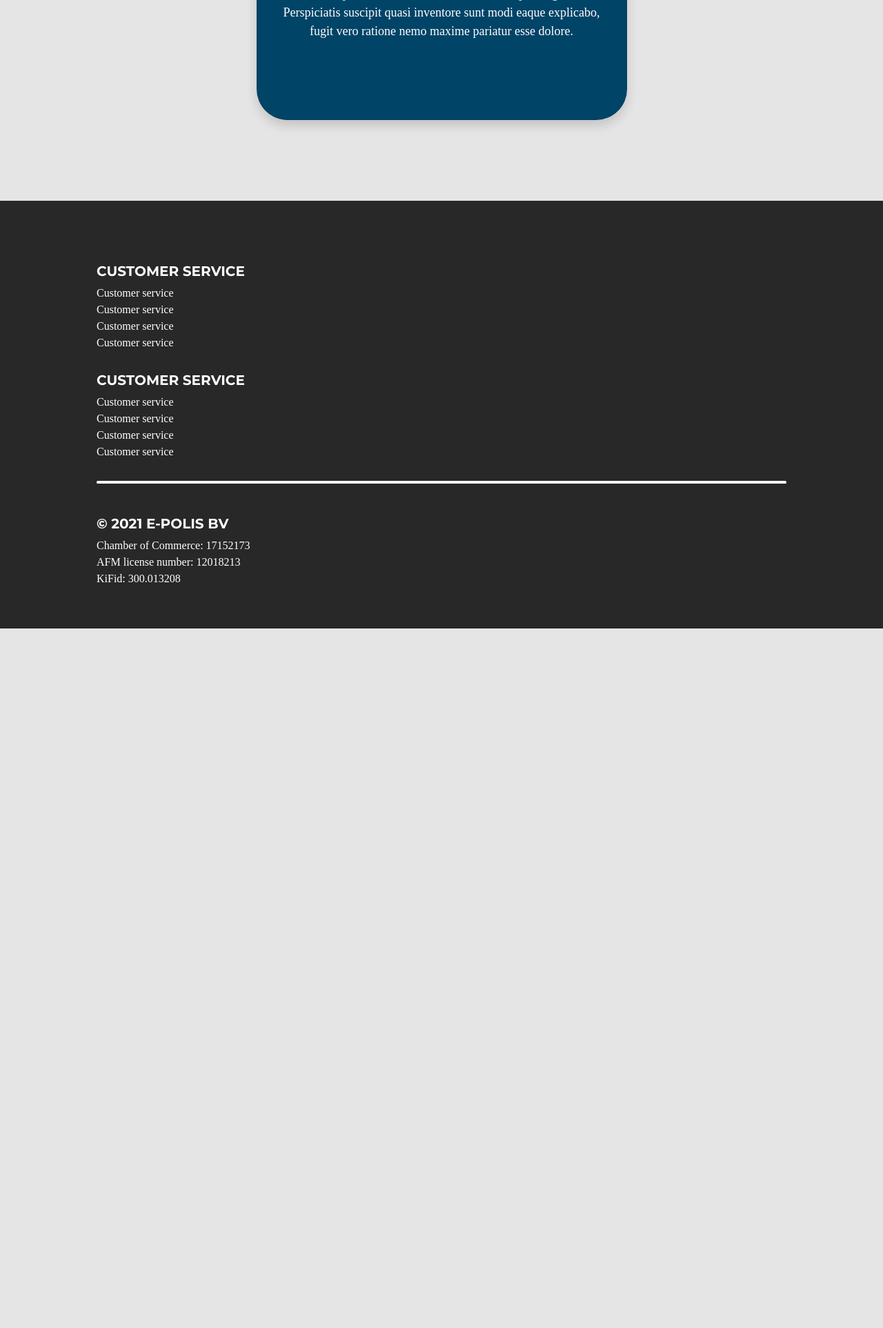
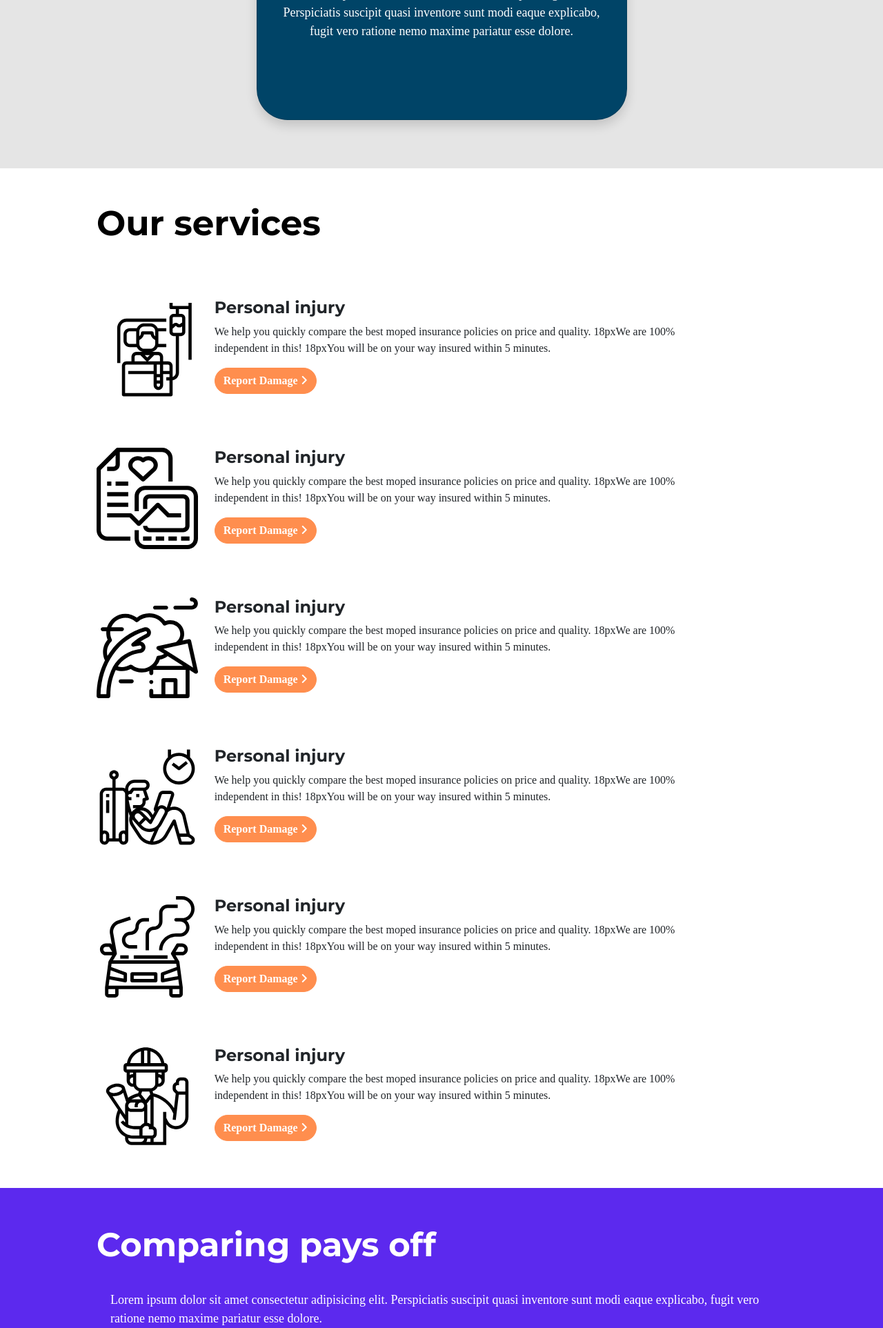
Before and after one commit to HibaSetti/Shade24, a PHP site: page / in a window 1280 px wide. Shown: the part 2904-4829 px from the top of the page at 69% size. Before the commit the page ends 3815 px from the top, so only its background shows below. Run offline with PHP 8.4, Linux system fonts and the light colour scheme; some libraries are stand-ins or nearby versions; some web fonts are replaced.

Commit message:
services

```diff
--- a/css/main.css
+++ b/css/main.css
@@ -12,6 +12,7 @@ html, body {
 }
 h1, h2, h3, h4, h5 {
     font-family: Montserrat-bold ;
+
 }
 header
 {
@@ -151,9 +152,10 @@ img{
 }
 .Three {
     width: 100%;
-    height: 2000px;
+    height: auto;
   text-align: center;
   background-color: #E5E5E5;
+  padding-bottom: 30px;
 }
 .Three h1 {
     font-size: 48px;
@@ -300,20 +302,40 @@ hr.rounded {
 .block a:hover {
     color:black;
 }
-.post .Three {
+.comparing {
     background-color: #5C29EE;
     color: white;
-    height: 346px;
+    height: auto;
     text-align: left;
+    padding-top: 25px;
+    padding-bottom: 40px;
 }
-.post .Three button {
+.orange-button {
     margin-top: 20px;
     background-color: #FF8E4E;
     border-color: #FF8E4E ;
     color: white;
+    font-weight: 600;
 
 }
-.post .Three button:hover {
+.orange-button:hover {
 background-color: transparent;
 color: #FF8E4E;
+border-color: #FF8E4E;
 }
+.services {
+    height: auto;
+    background-color: white;
+    padding-bottom: 60px;
+}
+.item {
+    padding-top: 70px;
+}
+.services .orange-button {
+    margin-top: 0px;
+}
+.services h1 {
+        margin-top: 50px;
+        font-size:50px;
+        color: black;
+}
--- a/index.php
+++ b/index.php
@@ -85,7 +85,95 @@
     </div>
   </div>
 </section>
-<section class="Fourth">
+<section class="services">
+  <div class="container">
+      <h1>Our services</h1>
+      <div class="item row">
+          <div class="left col-md-2">
+              <img src="images/patient.svg" />
+          </div>
+         <div class="right col-md-9">
+            <h4>Personal injury</h4>
+            <p>We help you quickly compare the best moped insurance policies on price and quality.
+              18pxWe are 100% independent in this! 18pxYou will be on your way insured within 5 minutes.</p>
+            <button class="btn btn-light rounded-pill orange-button"> Report Damage <i class="fas fa-angle-right"></i></button>
+
+          </div>
+      </div>
+      <div class="item row">
+          <div class="left col-md-2">
+              <img src="images/medical-history.svg" />
+          </div>
+         <div class="right col-md-9">
+            <h4>Personal injury</h4>
+            <p>We help you quickly compare the best moped insurance policies on price and quality.
+              18pxWe are 100% independent in this! 18pxYou will be on your way insured within 5 minutes.</p>
+            <button class="btn btn-light rounded-pill orange-button"> Report Damage <i class="fas fa-angle-right"></i></button>
+
+          </div>
+      </div>
+      <div class="item row">
+          <div class="left col-md-2">
+              <img src="images/storm.svg" />
+          </div>
+         <div class="right col-md-9">
+            <h4>Personal injury</h4>
+            <p>We help you quickly compare the best moped insurance policies on price and quality.
+              18pxWe are 100% independent in this! 18pxYou will be on your way insured within 5 minutes.</p>
+            <button class="btn btn-light rounded-pill orange-button"> Report Damage <i class="fas fa-angle-right"></i></button>
+
+          </div>
+      </div>
+      <div class="item row">
+          <div class="left col-md-2">
+              <img src="images/delay.svg" />
+          </div>
+         <div class="right col-md-9">
+            <h4>Personal injury</h4>
+            <p>We help you quickly compare the best moped insurance policies on price and quality.
+              18pxWe are 100% independent in this! 18pxYou will be on your way insured within 5 minutes.</p>
+            <button class="btn btn-light rounded-pill orange-button"> Report Damage <i class="fas fa-angle-right"></i></button>
+
+          </div>
+      </div>
+      <div class="item row">
+          <div class="left col-md-2">
+              <img src="images/breakdown.svg" />
+          </div>
+         <div class="right col-md-9">
+            <h4>Personal injury</h4>
+            <p>We help you quickly compare the best moped insurance policies on price and quality.
+              18pxWe are 100% independent in this! 18pxYou will be on your way insured within 5 minutes.</p>
+            <button class="btn btn-light rounded-pill orange-button"> Report Damage <i class="fas fa-angle-right"></i></button>
+
+          </div>
+      </div>
+      <div class="item row">
+          <div class="left col-md-2">
+              <img src="images/engineer.svg"  />
+          </div>
+         <div class="right col-md-9">
+            <h4>Personal injury</h4>
+            <p>We help you quickly compare the best moped insurance policies on price and quality.
+              18pxWe are 100% independent in this! 18pxYou will be on your way insured within 5 minutes.</p>
+            <button class="btn btn-light rounded-pill orange-button"> Report Damage <i class="fas fa-angle-right"></i></button>
+
+          </div>
+      </div>
+  </div>
+</section>
+<section class="Three comparing">
+    <div class="container">
+        <h1>
+        Comparing pays off
+        </h1>
+        <p>Lorem ipsum dolor sit amet consectetur adipisicing elit.
+            Perspiciatis suscipit quasi inventore sunt modi eaque explicabo,
+            fugit vero ratione nemo maxime pariatur esse dolore.</p>
+
+        <button class="btn btn-light btn-lg rounded-pill orange-button"> Report Damage <i class="fas fa-angle-right"></i></button>
+
+    </div>
 
 </section>
 
--- a/post.php
+++ b/post.php
@@ -105,7 +105,7 @@
 
   </div>
 </section>
-<section class="Three">
+<section class="Three comparing">
     <div class="container">
         <h1>
         Comparing pays off
@@ -114,7 +114,7 @@
             Perspiciatis suscipit quasi inventore sunt modi eaque explicabo,
             fugit vero ratione nemo maxime pariatur esse dolore.</p>
 
-        <button class="btn btn-light btn-lg rounded-pill"> Report Damage <i class="fas fa-angle-right"></i></button>
+        <button class="btn btn-light btn-lg rounded-pill orange-button"> Report Damage <i class="fas fa-angle-right"></i></button>
 
     </div>
 
```
Also changed, not shown: images/breakdown.svg (renamed from images/breakdown 1.svg), images/delay.svg (renamed from images/delay (1) 1.svg), images/engineer.svg (renamed from images/engineer 1.svg), images/medical-history.svg (renamed from images/medical-history (1) 3.svg), images/patient.svg (renamed from images/patient 1.svg), images/storm.svg (renamed from images/storm 1.svg).
